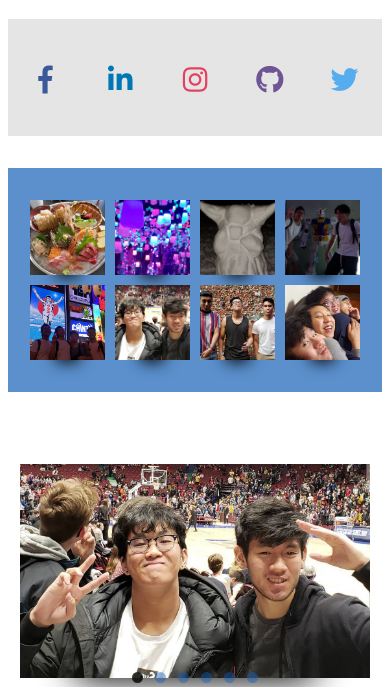
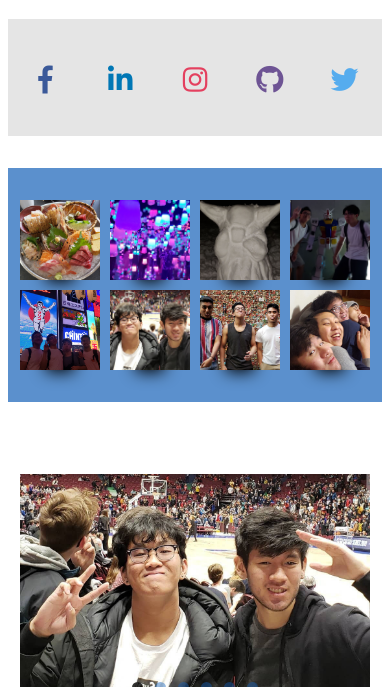
Before and after one commit to anson1014/anson1014.github.io, a PHP site: page /home.html in a window 390 px wide. Shown: the part 299-986 px from the top of the page. Run offline with PHP 8.4, Linux system fonts and the light colour scheme; some web fonts are replaced.

Commit message:
fixed mobile viewing

```diff
--- a/homeStyles.css
+++ b/homeStyles.css
@@ -132,7 +132,7 @@ h2{
 @media (max-width: 500px) {
   .palletteImages
 {
-width: 75px !important;
+width: 80px !important;
 -webkit-box-shadow: 0 28px 16px -26px black;
 -moz-box-shadow: 0 28px 16px -26px black;
 box-shadow: 0 28px 16px -26px black;
@@ -142,8 +142,8 @@ box-shadow: 0 28px 16px -26px black;
   display: grid;
   justify-content: center;
   margin-top: 2em;
-  grid-template-columns: 75px 75px 75px 75px !important;
-  grid-template-rows: 75px 75px !important;
+  grid-template-columns: 80px 80px 80px 80px  !important;
+  grid-template-rows: 80px 80px !important;
   grid-gap: 10px !important;
 
 }
```
